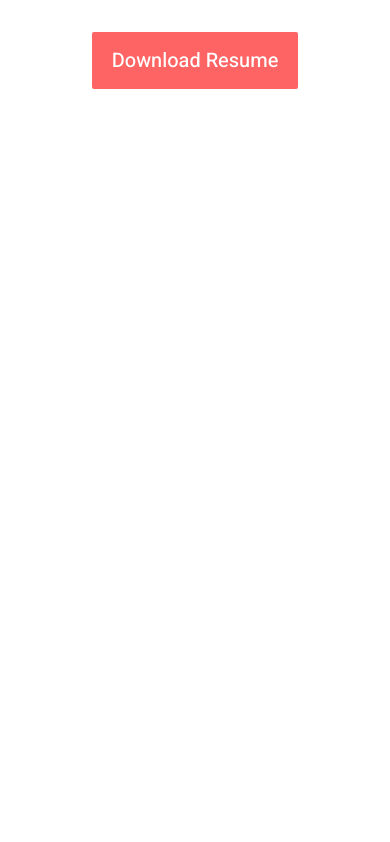
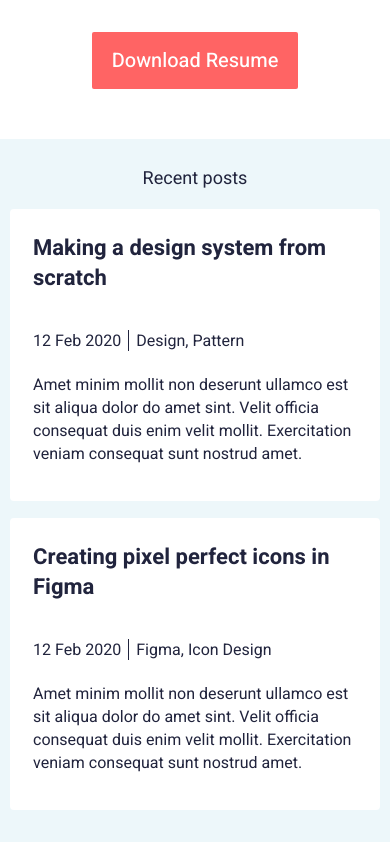
Before and after one commit to yurii1pidlypnyi/Blog-John, a plain HTML site: page index.html in a window 390 px wide. Shown: the part 566-1408 px from the top of the page. Before the commit the page ends 844 px from the top, so only its background shows below. Drawn offline with Linux system fonts and the light colour scheme.

Commit message:
Адаптивна верстка другої секції контенту

```diff
--- a/css/style.css
+++ b/css/style.css
@@ -240,4 +240,111 @@ flex:1 1 auto;
   }
 }
 /*-------------------------------------------------------------------*/
+/*Друга секція*/
+.posts {
+  background-color: #EDF7FA;
+}
+.posts__body {
+  padding: 10px 0 32px 0;
+}
+.posts__titles {
+  display: flex;
+  justify-content: space-between;
+}
+.posts__titles h2{
+  font-family: 'Heebo';
+  font-size: 22px;
+  line-height: 60px;
+  color: #21243D;
+}
+.posts__titles a{
+  font-family: 'Heebo';
+  font-size: 16px;
+  line-height: 23px;
+  color: #00A8CC;
+  margin: auto 0;
+  text-decoration: underline;
+}
+.posts__row {
+  display: flex;
+  justify-content: space-between;
+}
+.post__item {
+  flex:0 1 48%;
+  background-color: #fff;
+  border-radius: 4px;
+  padding: 24px 27px 35px 23px;
+}
+.item__title {
+  font-family: 'Heebo';
+  font-weight: bold;
+  font-size: 26px;
+  line-height: 38px;
+  color: #21243D;
+}
+.item__information {
+  display: flex;
+  font-family: 'Heebo';
+  font-size: 18px;
+  line-height: 26px;
+  color: #21243D;
+  margin: 37px 0 21px 0;
+}
+.information__date {
+}
+.vertical__line {
+  height: 21px;
+  width: 1px;
+  background-color:#21243D;
+  margin: 0 27px;
+}
+.information__description {
+}
+.item__text {
+  font-family: 'Heebo';
+  font-size: 16px;
+  line-height: 23px;
+  color: #21243D;
+}
+@media(max-width:760px){
+  .posts__row{
+    flex-direction: column;
+    align-items: center;
+  }
+  .post__item{
+    max-width: 70%;
+    margin-bottom: 17px;
+  }
+  .post__item:last-child{
+    margin-bottom: 0;
+  }
+}
+@media(max-width:533px){
+  .post__item{
+    max-width: 100%;
+  }
+  .item__information{
+    font-size: 16px;
+    line-height: 23px;
+  }
+  .item__title{
+    font-size: 22px;
+    line-height: 30px;
+  }
+  .vertical__line{
+    margin:0 7px;
+  }
+  .posts__titles{
+    justify-content: center;
+  }
+  .posts__titles h2{
+    font-size: 18px;
+    line-height: 60px;
+  }
+
+  .posts__titles a{
+    display: none;
+  }
+}
 /*-------------------------------------------------------------------*/
+/*-------------------------------------------------------------------*/
--- a/index.html
+++ b/index.html
@@ -49,6 +49,40 @@
         </div>
       </div>
     </section>
+    <section class="posts">
+      <div class="container">
+        <div class="posts__body">
+          <div class="posts__titles">
+            <h2>Recent posts</h2>
+            <a href="#">View all</a>
+          </div>
+          <div class="posts__row">
+            <div class="post__item">
+              <div class="item__title">Making a design system from scratch</div>
+              <div class="item__information">
+                <div class="information__date">12 Feb 2020</div>
+                <span class="vertical__line"></span>
+                <div class="information__description">
+                  Design, Pattern
+                </div>
+              </div>
+              <div class="item__text"><p>Amet minim mollit non deserunt ullamco est sit aliqua dolor do amet sint. Velit officia consequat duis enim velit mollit. Exercitation veniam consequat sunt nostrud amet.</p></div>
+            </div>
+            <div class="post__item">
+              <div class="item__title">Creating pixel perfect icons in Figma</div>
+              <div class="item__information">
+                <div class="information__date">12 Feb 2020</div>
+                <span class="vertical__line"></span>
+                <div class="information__description">
+                  Figma, Icon Design
+                </div>
+              </div>
+              <div class="item__text"><p>Amet minim mollit non deserunt ullamco est sit aliqua dolor do amet sint. Velit officia consequat duis enim velit mollit. Exercitation veniam consequat sunt nostrud amet.</p></div>
+            </div>
+          </div>
+        </div>
+      </div>
+    </section>
   </main>
 </div>
 <script src="./js/main.js"></script>
```
